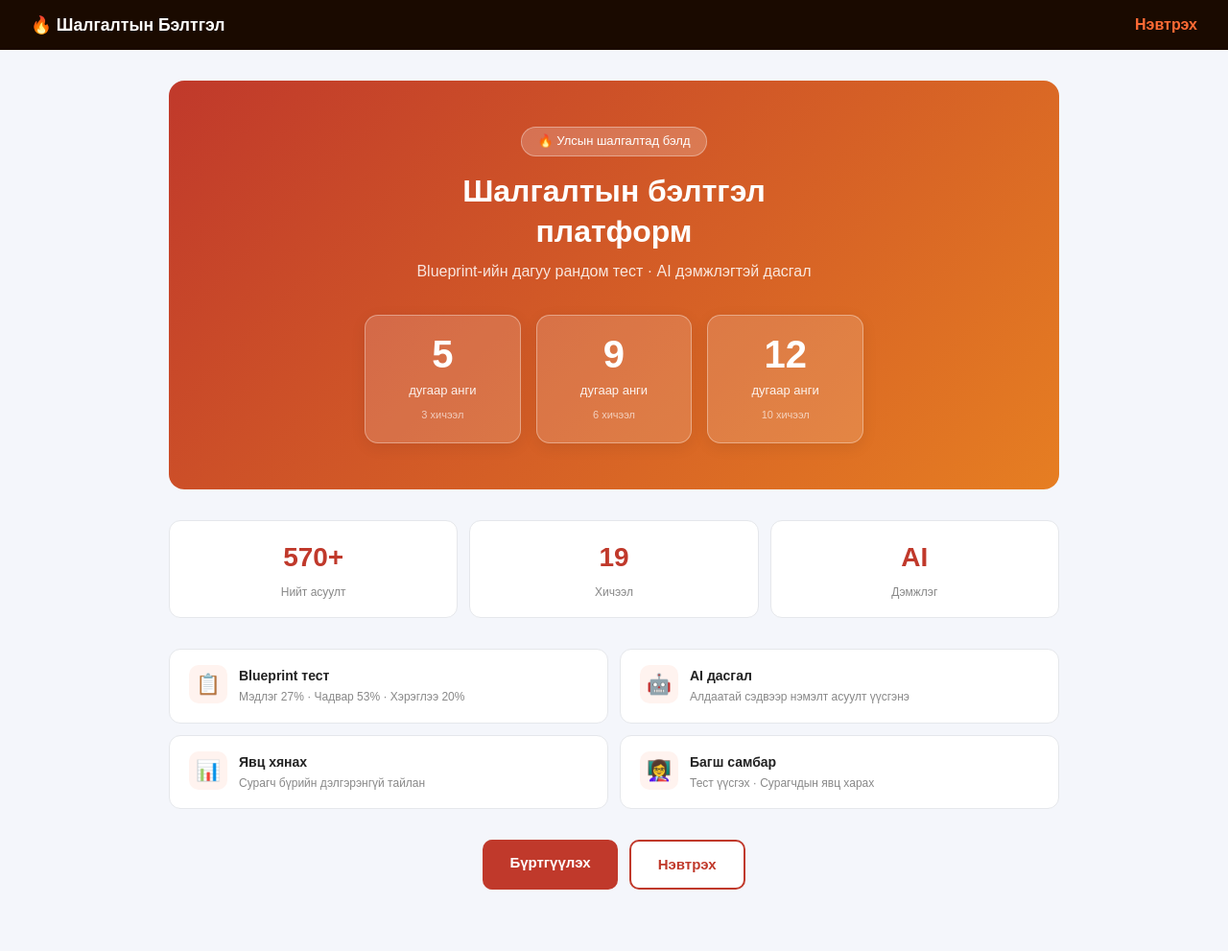
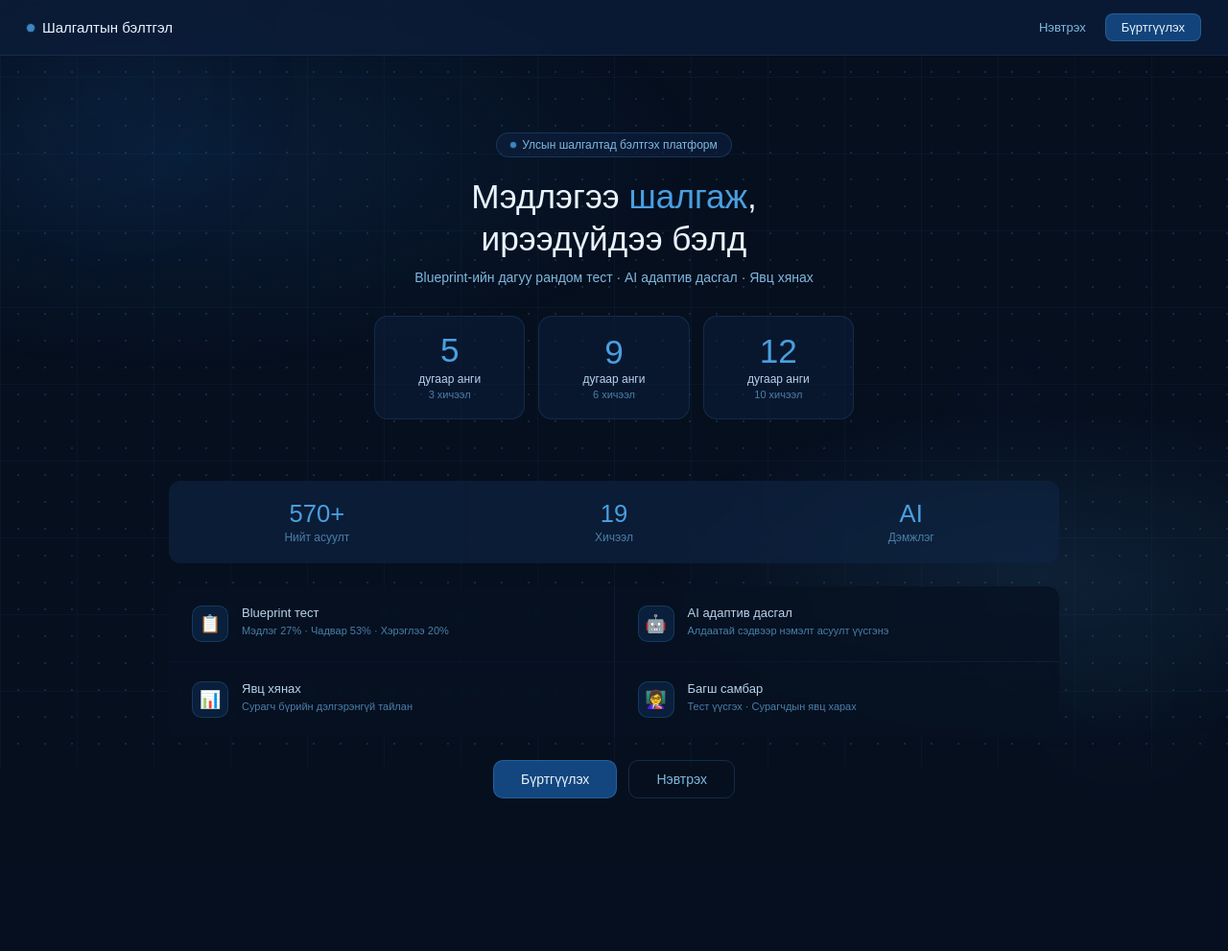
Before and after one commit to badamaa611/capstone3team, a Flask app: template templates/index.html in a window 1280 px wide. Shown: the whole page at 96% size. After the commit the page ends 832 px from the top, so only its background shows below. Run offline with Flask 3, Linux system fonts and the light colour scheme; the template is opened without the code that fills it, so the values that code supplies are empty.

Commit message:
New dark blue pattern gradient design

```diff
--- a/templates/index.html
+++ b/templates/index.html
@@ -4,123 +4,185 @@
   <meta charset="UTF-8">
   <meta name="viewport" content="width=device-width, initial-scale=1.0">
   <title>Шалгалтын Бэлтгэл</title>
-  <link rel="stylesheet" href="{{ url_for('static', filename='css/main.css') }}">
   <style>
-    * { box-sizing: border-box; margin: 0; padding: 0; }
-    body { font-family: Arial, sans-serif; background: #f4f6fb; color: #222; }
-    .navbar { background: #1a0a00; display: flex; justify-content: space-between; align-items: center; padding: 0.75rem 2rem; }
-    .nav-brand { font-size: 1.1rem; font-weight: bold; color: #fff; }
-    .nav-links { display: flex; gap: 1.5rem; align-items: center; }
-    .nav-links span { color: #ffd7b5; font-size: 0.9rem; }
-    .nav-links a { color: #ff6b35; text-decoration: none; font-weight: bold; }
-    .container { max-width: 960px; margin: 0 auto; padding: 2rem 1rem; }
-    .hero-section { background: linear-gradient(135deg, #C0392B 0%, #E67E22 100%); border-radius: 16px; padding: 3rem 2rem; text-align: center; margin-bottom: 2rem; }
-    .hero-badge { display: inline-block; background: rgba(255,255,255,0.2); color: #fff; font-size: 13px; padding: 4px 16px; border-radius: 20px; margin-bottom: 1rem; border: 1px solid rgba(255,255,255,0.35); }
-    .hero-title { font-size: 2rem; font-weight: bold; color: #fff; margin: 0 0 0.5rem; line-height: 1.3; }
-    .hero-sub { font-size: 1rem; color: rgba(255,255,255,0.85); margin: 0 0 2rem; }
-    .grade-grid { display: grid; grid-template-columns: repeat(3, 1fr); gap: 16px; max-width: 520px; margin: 0 auto; }
-    .grade-card { background: rgba(255,255,255,0.15); border: 1px solid rgba(255,255,255,0.35); border-radius: 14px; padding: 1.25rem 1rem; cursor: pointer; text-align: center; transition: background 0.2s, transform 0.2s; }
-    .grade-card:hover { background: rgba(255,255,255,0.28); transform: translateY(-3px); }
-    .grade-num { font-size: 2.5rem; font-weight: bold; color: #fff; display: block; line-height: 1; margin-bottom: 4px; }
-    .grade-label { font-size: 13px; color: rgba(255,255,255,0.9); display: block; }
-    .grade-count { font-size: 11px; color: rgba(255,255,255,0.65); display: block; margin-top: 2px; }
-    .stats-row { display: grid; grid-template-columns: repeat(3, 1fr); gap: 12px; margin-bottom: 2rem; }
-    .stat-card { background: #fff; border: 1px solid #e5e7eb; border-radius: 12px; padding: 1rem 1.25rem; text-align: center; }
-    .stat-num { font-size: 1.75rem; font-weight: bold; color: #C0392B; margin: 0; }
-    .stat-label { font-size: 12px; color: #888; margin: 4px 0 0; }
-    .features-grid { display: grid; grid-template-columns: repeat(2, 1fr); gap: 12px; margin-bottom: 2rem; }
-    .feature-card { background: #fff; border: 1px solid #e5e7eb; border-radius: 12px; padding: 1rem 1.25rem; display: flex; align-items: flex-start; gap: 12px; }
-    .feature-icon { width: 40px; height: 40px; border-radius: 10px; background: #fff3ef; display: flex; align-items: center; justify-content: center; flex-shrink: 0; font-size: 1.3rem; }
-    .feature-title { font-size: 14px; font-weight: bold; color: #222; margin: 0 0 2px; }
-    .feature-desc { font-size: 12px; color: #888; margin: 0; }
-    .cta-row { display: flex; gap: 12px; justify-content: center; margin-bottom: 2rem; }
-    .btn-red { background: #C0392B; color: #fff; border: none; border-radius: 10px; padding: 12px 28px; font-size: 15px; font-weight: bold; cursor: pointer; text-decoration: none; display: inline-block; }
-    .btn-red:hover { background: #a93226; }
-    .btn-outline { background: #fff; color: #C0392B; border: 2px solid #C0392B; border-radius: 10px; padding: 12px 28px; font-size: 15px; font-weight: bold; cursor: pointer; text-decoration: none; display: inline-block; }
-    .btn-outline:hover { background: #fff3ef; }
-    .modal-overlay { display: none; position: fixed; inset: 0; background: rgba(0,0,0,0.55); z-index: 100; justify-content: center; align-items: center; }
-    .modal-overlay.active { display: flex; }
-    .modal { background: #fff; border-radius: 16px; padding: 2rem; width: 360px; max-width: 90%; }
-    .modal h3 { color: #C0392B; margin-bottom: 1.2rem; font-size: 1.1rem; }
-    .hicheel-btn { display: block; width: 100%; text-align: left; padding: 0.7rem 1rem; margin-bottom: 0.5rem; border: 2px solid #e5e7eb; border-radius: 10px; background: #f9fafb; cursor: pointer; font-size: 0.95rem; transition: all 0.15s; }
-    .hicheel-btn:hover { border-color: #C0392B; background: #fff3ef; color: #C0392B; }
-    .modal-close { margin-top: 0.5rem; width: 100%; padding: 0.6rem; border: 1px solid #e5e7eb; border-radius: 8px; background: #f4f6fb; cursor: pointer; font-size: 0.9rem; color: #666; }
+    @keyframes fadeUp { from { opacity:0; transform:translateY(18px); } to { opacity:1; transform:translateY(0); } }
+    @keyframes float { 0%,100% { transform:translateY(0); } 50% { transform:translateY(-6px); } }
+    @keyframes pulse { 0%,100% { transform:scale(1); opacity:1; } 50% { transform:scale(1.05); opacity:0.8; } }
+    @keyframes moveDots { 0% { background-position:0 0; } 100% { background-position:40px 40px; } }
+    @keyframes glowOrb { 0%,100% { opacity:0.15; } 50% { opacity:0.28; } }
+
+    * { box-sizing:border-box; margin:0; padding:0; }
+    body { font-family:Arial, sans-serif; background:#060F1E; min-height:100vh; position:relative; overflow-x:hidden; }
+
+    .bg-layer { position:fixed; inset:0; z-index:0; background: radial-gradient(ellipse 60% 40% at 15% 20%, rgba(26,95,168,0.18) 0%, transparent 70%), radial-gradient(ellipse 50% 35% at 85% 75%, rgba(74,159,224,0.12) 0%, transparent 65%); }
+    .bg-dots { position:fixed; inset:0; z-index:0; background-image:radial-gradient(circle, rgba(74,159,224,0.18) 1px, transparent 1px); background-size:28px 28px; animation:moveDots 8s linear infinite; }
+    .bg-lines { position:fixed; inset:0; z-index:0; background-image: linear-gradient(rgba(74,159,224,0.05) 1px, transparent 1px), linear-gradient(90deg, rgba(74,159,224,0.05) 1px, transparent 1px); background-size:80px 80px; }
+    .orb1 { position:fixed; width:400px; height:400px; border-radius:50%; background:radial-gradient(circle, rgba(26,95,168,0.25) 0%, transparent 70%); top:-100px; left:-80px; z-index:0; animation:glowOrb 4s ease-in-out infinite; pointer-events:none; }
+    .orb2 { position:fixed; width:300px; height:300px; border-radius:50%; background:radial-gradient(circle, rgba(74,159,224,0.15) 0%, transparent 70%); bottom:-60px; right:-40px; z-index:0; animation:glowOrb 5s ease-in-out infinite 1.5s; pointer-events:none; }
+    .orb3 { position:fixed; width:200px; height:200px; border-radius:50%; background:radial-gradient(circle, rgba(26,95,168,0.12) 0%, transparent 70%); top:40%; right:10%; z-index:0; animation:glowOrb 6s ease-in-out infinite 0.8s; pointer-events:none; }
+
+    .content { position:relative; z-index:1; }
+
+    .nav { background:rgba(13,31,60,0.7); padding:14px 28px; display:flex; justify-content:space-between; align-items:center; border-bottom:1px solid rgba(74,159,224,0.12); backdrop-filter:blur(8px); position:sticky; top:0; z-index:100; }
+    .nav-logo { color:#E8F4FD; font-size:15px; font-weight:500; display:flex; align-items:center; gap:8px; text-decoration:none; }
+    .nav-dot { width:8px; height:8px; border-radius:50%; background:#4A9FE0; animation:pulse 2s infinite; display:inline-block; }
+    .nav-links { display:flex; gap:20px; align-items:center; }
+    .nav-link { color:#7FB8E0; font-size:13px; text-decoration:none; }
+    .nav-btn { background:rgba(26,95,168,0.6); color:#E8F4FD; font-size:13px; padding:6px 16px; border-radius:8px; text-decoration:none; border:1px solid rgba(74,159,224,0.3); backdrop-filter:blur(4px); }
+
+    .container { max-width:960px; margin:0 auto; padding:2rem 1rem; }
+
+    .hero { padding:3rem 1rem 2rem; text-align:center; animation:fadeUp 0.7s ease both; }
+    .hero-badge { display:inline-flex; align-items:center; gap:6px; background:rgba(13,31,60,0.7); color:#7FB8E0; font-size:12px; padding:5px 14px; border-radius:20px; border:1px solid rgba(74,159,224,0.2); margin-bottom:1.2rem; backdrop-filter:blur(4px); }
+    .badge-dot { width:6px; height:6px; border-radius:50%; background:#4A9FE0; animation:pulse 2s infinite; display:inline-block; }
+    .hero-title { font-size:2.2rem; font-weight:500; color:#E8F4FD; margin:0 0 0.6rem; line-height:1.25; }
+    .hero-title span { color:#4A9FE0; }
+    .hero-sub { font-size:14px; color:#7FB8E0; margin:0 0 2rem; }
+
+    .grade-grid { display:grid; grid-template-columns:repeat(3,1fr); gap:14px; max-width:500px; margin:0 auto 2rem; }
+    .grade-card { background:rgba(13,31,60,0.55); border:1px solid rgba(74,159,224,0.15); border-radius:14px; padding:1.2rem 1rem; cursor:pointer; text-align:center; transition:all 0.25s; animation:fadeUp 0.7s ease both; backdrop-filter:blur(6px); }
+    .grade-card:nth-child(1){animation-delay:0.1s;}
+    .grade-card:nth-child(2){animation-delay:0.2s;}
+    .grade-card:nth-child(3){animation-delay:0.3s;}
+    .grade-card:hover { background:rgba(17,40,71,0.8); border-color:rgba(74,159,224,0.4); transform:translateY(-4px); }
+    .grade-num { font-size:2.2rem; font-weight:500; color:#4A9FE0; display:block; line-height:1; margin-bottom:4px; animation:float 3s ease-in-out infinite; }
+    .grade-card:nth-child(2) .grade-num{animation-delay:0.5s;}
+    .grade-card:nth-child(3) .grade-num{animation-delay:1s;}
+    .grade-lbl { font-size:12px; color:#B8D4EE; display:block; }
+    .grade-cnt { font-size:11px; color:#4A7FA8; display:block; margin-top:3px; }
+
+    .stats { display:grid; grid-template-columns:repeat(3,1fr); gap:1px; background:rgba(74,159,224,0.08); border-radius:12px; overflow:hidden; margin-bottom:1.5rem; }
+    .stat { background:rgba(13,31,60,0.6); padding:1.25rem; text-align:center; backdrop-filter:blur(4px); }
+    .stat-n { font-size:1.6rem; font-weight:500; color:#4A9FE0; margin:0; }
+    .stat-l { font-size:12px; color:#4A7FA8; margin:3px 0 0; }
+
+    .features { display:grid; grid-template-columns:repeat(2,1fr); gap:1px; background:rgba(74,159,224,0.06); border-radius:12px; overflow:hidden; margin-bottom:1.5rem; }
+    .feat { background:rgba(6,15,30,0.75); padding:1.25rem 1.5rem; display:flex; gap:14px; align-items:flex-start; backdrop-filter:blur(4px); }
+    .feat-ico { width:38px; height:38px; border-radius:10px; background:rgba(26,95,168,0.2); border:1px solid rgba(74,159,224,0.2); display:flex; align-items:center; justify-content:center; flex-shrink:0; font-size:18px; }
+    .feat-title { font-size:13px; font-weight:500; color:#B8D4EE; margin:0 0 3px; }
+    .feat-desc { font-size:11px; color:#4A7FA8; margin:0; line-height:1.5; }
+
+    .cta { display:flex; gap:12px; justify-content:center; margin-bottom:3rem; }
+    .btn-p { background:rgba(26,95,168,0.7); color:#E8F4FD; border:1px solid rgba(74,159,224,0.3); border-radius:10px; padding:11px 28px; font-size:14px; font-weight:500; cursor:pointer; text-decoration:none; display:inline-block; backdrop-filter:blur(4px); }
+    .btn-p:hover { background:rgba(30,111,191,0.85); }
+    .btn-g { background:transparent; color:#7FB8E0; border:1px solid rgba(74,159,224,0.2); border-radius:10px; padding:11px 28px; font-size:14px; cursor:pointer; text-decoration:none; display:inline-block; }
+    .btn-g:hover { border-color:rgba(74,159,224,0.4); color:#B8D4EE; }
+
+    .modal-overlay { display:none; position:fixed; inset:0; background:rgba(0,0,0,0.7); z-index:200; justify-content:center; align-items:center; }
+    .modal-overlay.active { display:flex; }
+    .modal-box { background:rgba(13,31,60,0.95); border:1px solid rgba(74,159,224,0.2); border-radius:16px; padding:1.75rem; width:340px; max-width:90%; animation:fadeUp 0.3s ease; backdrop-filter:blur(12px); }
+    .modal-title { color:#B8D4EE; font-size:15px; font-weight:500; margin:0 0 1rem; }
+    .hicheel-btn { display:block; width:100%; text-align:left; padding:10px 14px; margin-bottom:8px; border:1px solid rgba(74,159,224,0.15); border-radius:10px; background:rgba(6,15,30,0.6); cursor:pointer; font-size:13px; color:#7FB8E0; transition:all 0.15s; }
+    .hicheel-btn:hover { border-color:rgba(74,159,224,0.35); background:rgba(17,40,71,0.8); color:#B8D4EE; }
+    .modal-close { margin-top:4px; width:100%; padding:9px; border:1px solid rgba(74,159,224,0.1); border-radius:8px; background:transparent; cursor:pointer; font-size:13px; color:#4A7FA8; }
+
+    .alert { padding:0.75rem 1rem; border-radius:8px; margin-bottom:1rem; }
+    .alert-error { background:rgba(192,57,43,0.2); color:#ff8a7a; border:1px solid rgba(192,57,43,0.3); }
+    .alert-success { background:rgba(22,163,74,0.2); color:#86efac; border:1px solid rgba(22,163,74,0.3); }
+
+    @media (max-width: 600px) {
+      .hero-title { font-size:1.5rem; }
+      .features { grid-template-columns:1fr; }
+      .nav { padding:12px 16px; }
+    }
   </style>
 </head>
 <body>
-  <nav class="navbar">
-    <div class="nav-brand">🔥 Шалгалтын Бэлтгэл</div>
+  <div class="bg-layer"></div>
+  <div class="bg-dots"></div>
+  <div class="bg-lines"></div>
+  <div class="orb1"></div>
+  <div class="orb2"></div>
+  <div class="orb3"></div>
+
+  <div class="content">
+    <nav class="nav">
+      <a href="/" class="nav-logo"><span class="nav-dot"></span> Шалгалтын бэлтгэл</a>
       <div class="nav-links">
         {% if current_user.is_authenticated %}
-        <span>{{ current_user.ner }}</span>
-        <a href="{{ url_for('auth.logout') }}">Гарах</a>
+          <span style="color:#7FB8E0; font-size:13px;">{{ current_user.ner }}</span>
+          <a href="{{ url_for('auth.logout') }}" class="nav-link">Гарах</a>
         {% else %}
-        <a href="{{ url_for('auth.login') }}">Нэвтрэх</a>
+          <a href="{{ url_for('auth.login') }}" class="nav-link">Нэвтрэх</a>
+          <a href="{{ url_for('auth.register') }}" class="nav-btn">Бүртгүүлэх</a>
         {% endif %}
       </div>
     </nav>
-  <main class="container">
-    <div class="hero-section">
-      <span class="hero-badge">🔥 Улсын шалгалтад бэлд</span>
-      <h1 class="hero-title">Шалгалтын бэлтгэл<br>платформ</h1>
-      <p class="hero-sub">Blueprint-ийн дагуу рандом тест · AI дэмжлэгтэй дасгал</p>
+
+    <div class="container">
+      {% with messages = get_flashed_messages(with_categories=true) %}
+        {% for cat, msg in messages %}
+          <div class="alert alert-{{ cat }}">{{ msg }}</div>
+        {% endfor %}
+      {% endwith %}
+
+      <div class="hero">
+        <div class="hero-badge"><span class="badge-dot"></span> Улсын шалгалтад бэлтгэх платформ</div>
+        <h1 class="hero-title">Мэдлэгээ <span>шалгаж</span>,<br>ирээдүйдээ бэлд</h1>
+        <p class="hero-sub">Blueprint-ийн дагуу рандом тест · AI адаптив дасгал · Явц хянах</p>
         <div class="grade-grid">
           <div class="grade-card" onclick="openModal(5)">
             <span class="grade-num">5</span>
-          <span class="grade-label">дугаар анги</span>
-          <span class="grade-count">3 хичээл</span>
+            <span class="grade-lbl">дугаар анги</span>
+            <span class="grade-cnt">3 хичээл</span>
           </div>
           <div class="grade-card" onclick="openModal(9)">
             <span class="grade-num">9</span>
-          <span class="grade-label">дугаар анги</span>
-          <span class="grade-count">6 хичээл</span>
+            <span class="grade-lbl">дугаар анги</span>
+            <span class="grade-cnt">6 хичээл</span>
           </div>
           <div class="grade-card" onclick="openModal(12)">
             <span class="grade-num">12</span>
-          <span class="grade-label">дугаар анги</span>
-          <span class="grade-count">10 хичээл</span>
+            <span class="grade-lbl">дугаар анги</span>
+            <span class="grade-cnt">10 хичээл</span>
           </div>
         </div>
       </div>
-    <div class="stats-row">
-      <div class="stat-card"><p class="stat-num">570+</p><p class="stat-label">Нийт асуулт</p></div>
-      <div class="stat-card"><p class="stat-num">19</p><p class="stat-label">Хичээл</p></div>
-      <div class="stat-card"><p class="stat-num">AI</p><p class="stat-label">Дэмжлэг</p></div>
+
+      <div class="stats">
+        <div class="stat"><p class="stat-n">570+</p><p class="stat-l">Нийт асуулт</p></div>
+        <div class="stat"><p class="stat-n">19</p><p class="stat-l">Хичээл</p></div>
+        <div class="stat"><p class="stat-n">AI</p><p class="stat-l">Дэмжлэг</p></div>
       </div>
-    <div class="features-grid">
-      <div class="feature-card">
-        <div class="feature-icon">📋</div>
-        <div><p class="feature-title">Blueprint тест</p><p class="feature-desc">Мэдлэг 27% · Чадвар 53% · Хэрэглээ 20%</p></div>
+
+      <div class="features">
+        <div class="feat">
+          <div class="feat-ico">📋</div>
+          <div><p class="feat-title">Blueprint тест</p><p class="feat-desc">Мэдлэг 27% · Чадвар 53% · Хэрэглээ 20%</p></div>
         </div>
-      <div class="feature-card">
-        <div class="feature-icon">🤖</div>
-        <div><p class="feature-title">AI дасгал</p><p class="feature-desc">Алдаатай сэдвээр нэмэлт асуулт үүсгэнэ</p></div>
+        <div class="feat">
+          <div class="feat-ico">🤖</div>
+          <div><p class="feat-title">AI адаптив дасгал</p><p class="feat-desc">Алдаатай сэдвээр нэмэлт асуулт үүсгэнэ</p></div>
         </div>
-      <div class="feature-card">
-        <div class="feature-icon">📊</div>
-        <div><p class="feature-title">Явц хянах</p><p class="feature-desc">Сурагч бүрийн дэлгэрэнгүй тайлан</p></div>
+        <div class="feat">
+          <div class="feat-ico">📊</div>
+          <div><p class="feat-title">Явц хянах</p><p class="feat-desc">Сурагч бүрийн дэлгэрэнгүй тайлан</p></div>
         </div>
-      <div class="feature-card">
-        <div class="feature-icon">👩‍🏫</div>
-        <div><p class="feature-title">Багш самбар</p><p class="feature-desc">Тест үүсгэх · Сурагчдын явц харах</p></div>
+        <div class="feat">
+          <div class="feat-ico">👩‍🏫</div>
+          <div><p class="feat-title">Багш самбар</p><p class="feat-desc">Тест үүсгэх · Сурагчдын явц харах</p></div>
         </div>
       </div>
-    <div class="cta-row">
+
+      <div class="cta">
         {% if current_user.is_authenticated %}
-        <a href="#" class="btn-red" onclick="openModal(12)">Тест өгөх</a>
+          <a href="#" class="btn-p" onclick="openModal(12)">Тест өгөх</a>
         {% else %}
-        <a href="{{ url_for('auth.register') }}" class="btn-red">Бүртгүүлэх</a>
-        <a href="{{ url_for('auth.login') }}" class="btn-outline">Нэвтрэх</a>
+          <a href="{{ url_for('auth.register') }}" class="btn-p">Бүртгүүлэх</a>
+          <a href="{{ url_for('auth.login') }}" class="btn-g">Нэвтрэх</a>
         {% endif %}
       </div>
-  </main>
+    </div>
+  </div>
+
   <div class="modal-overlay" id="modal">
-    <div class="modal">
-      <h3 id="modal-title">Хичээл сонгоно уу</h3>
+    <div class="modal-box">
+      <p class="modal-title" id="modal-title">Хичээл сонгоно уу</p>
       <div id="modal-buttons"></div>
       <button class="modal-close" onclick="closeModal()">✕ Хаах</button>
     </div>
   </div>
+
   <script>
   const hicheelMap = {
     5:  ["Монгол хэл","Математик","Байгалийн ухаан"],
@@ -141,7 +203,7 @@
     document.getElementById("modal").classList.add("active");
   }
   function closeModal() { document.getElementById("modal").classList.remove("active"); }
-  document.getElementById("modal").addEventListener("click", function(e) { if (e.target === this) closeModal(); });
+  document.getElementById("modal").addEventListener("click", function(e) { if(e.target===this) closeModal(); });
   </script>
 </body>
 </html>
```
Lines whose indentation alone changed are shown as unchanged.
